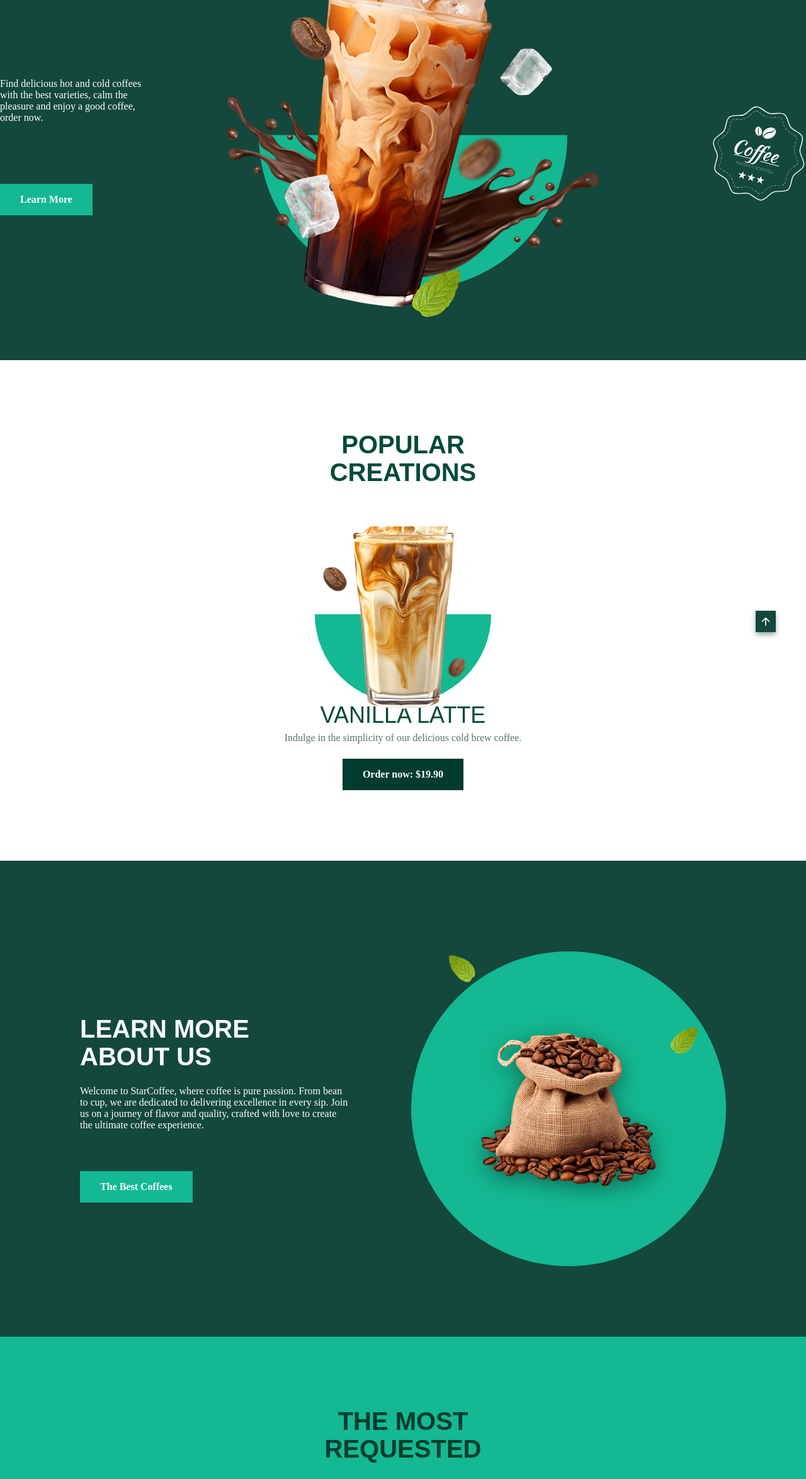
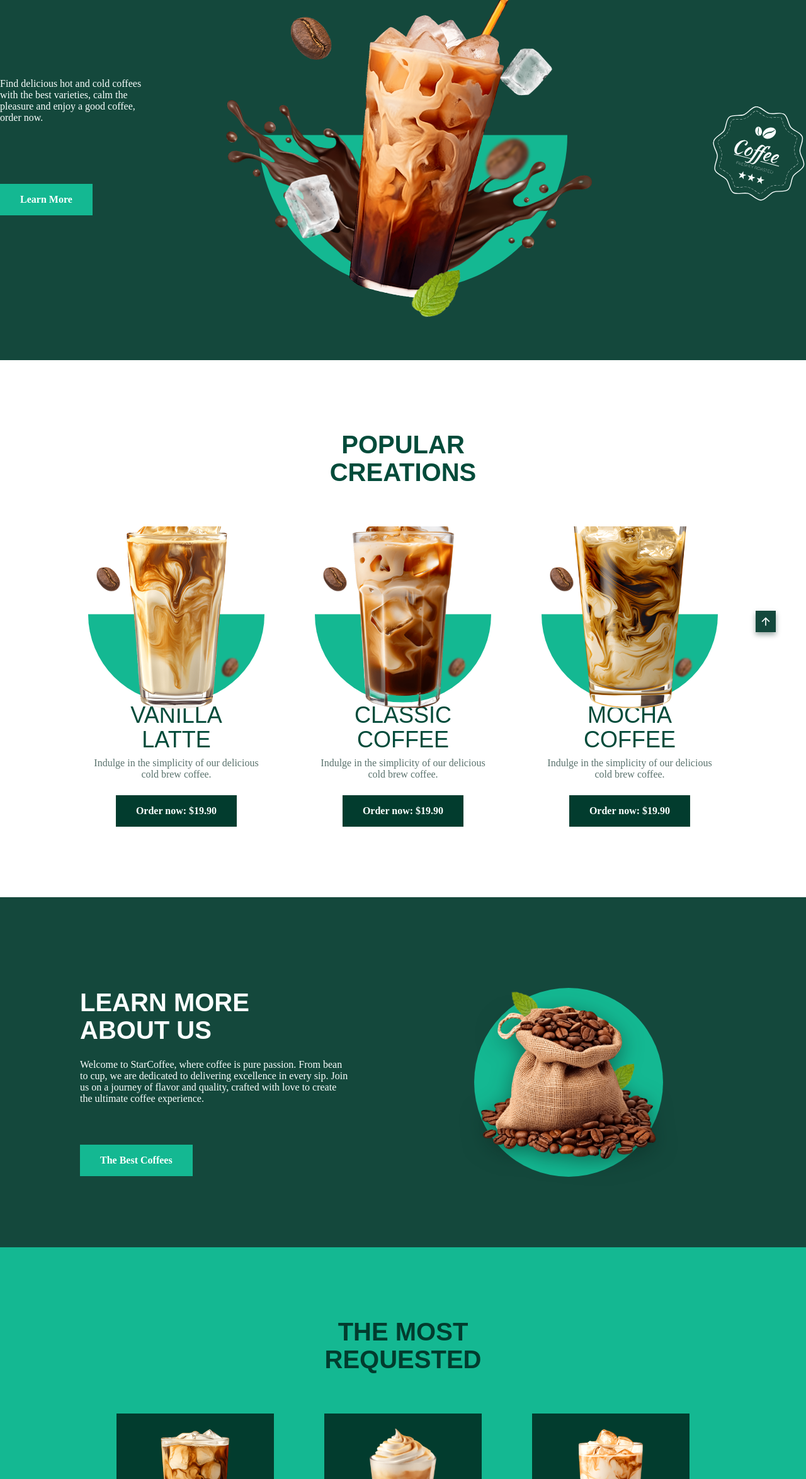
Before and after one commit to Fuad2199/Responsive-Coffee-Website_Javascript, a plain HTML site: page index.html in a window 1280 px wide. Shown: the part 196-2545 px from the top of the page at 63% size. Drawn offline with nearby package versions, Linux system fonts and the light colour scheme.

Commit message:
updated responsives

```diff
--- a/assets/css/responsives.css
+++ b/assets/css/responsives.css
@@ -136,11 +136,12 @@
         height: 490px;
     }
     .home__coffee{
-        width: 280px;
-        top: -6rem;
+        width: 230px;
+        top: 0rem;
+        left: 9rem;
     }
     .home__splash{
-        width: 615px;
+        width: 604px;
         left: -5rem;
         bottom: .75rem;
     }
@@ -155,6 +156,7 @@
     .home__bean-2{
         bottom: 10.75rem;
         right: 6.5rem;
+        left: 360px;
     }
     .home__ice-1{
         width: 90px;
@@ -229,8 +231,8 @@
         margin-bottom: 4rem;
     }
     .about__shape{
-        width: 500px;
-        height: 500px;
+        width: 300px;
+        height: 300px;
     }
     .about__coffee{
         width: 400px;
--- a/assets/js/main.js
+++ b/assets/js/main.js
@@ -44,9 +44,7 @@ const swiperPopular = new Swiper('.popular__swiper', {
     loop: true,
     grabCursor: true,
     spaceBetween: 32,
-    slidesPerView: 1,
-    slidesPerGroup: 1,
-    loopSlides: 4,
+    slidesPerView: 'auto',
     centeredSlices: 'auto',
 
     breakpoints: {
--- a/index.html
+++ b/index.html
@@ -54,9 +54,6 @@
 
     <!-- ============ RESPONSIVES CSS ============ -->
     <link rel="stylesheet" href="assets/css/responsives.css">
-
-    <!-- ============ GLOBAL CSS ============ -->
-    <!-- <link rel="stylesheet" href="assets/css/global.css"> -->
     <title>Responsive coffee website</title>
 </head>
 
@@ -145,7 +142,7 @@
                             </div>
 
                             <div class="popular__data">
-                                <h2 class="popular__name">VANILLA LATTE</h2>
+                                <h2 class="popular__name">VANILLA <br> LATTE</h2>
 
                                 <p class="popular__description">
                                     Indulge in the simplicity of our delicious cold brew coffee.
```
Also changed, not shown: assets/css/swiper-bundle.min.css.
